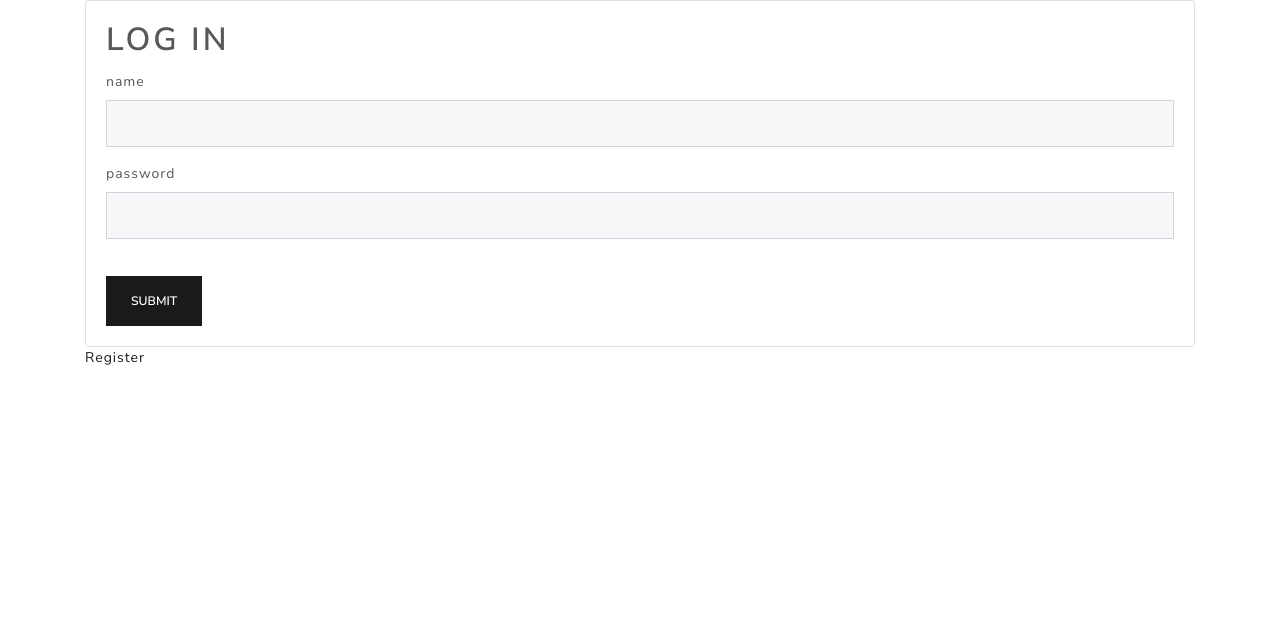
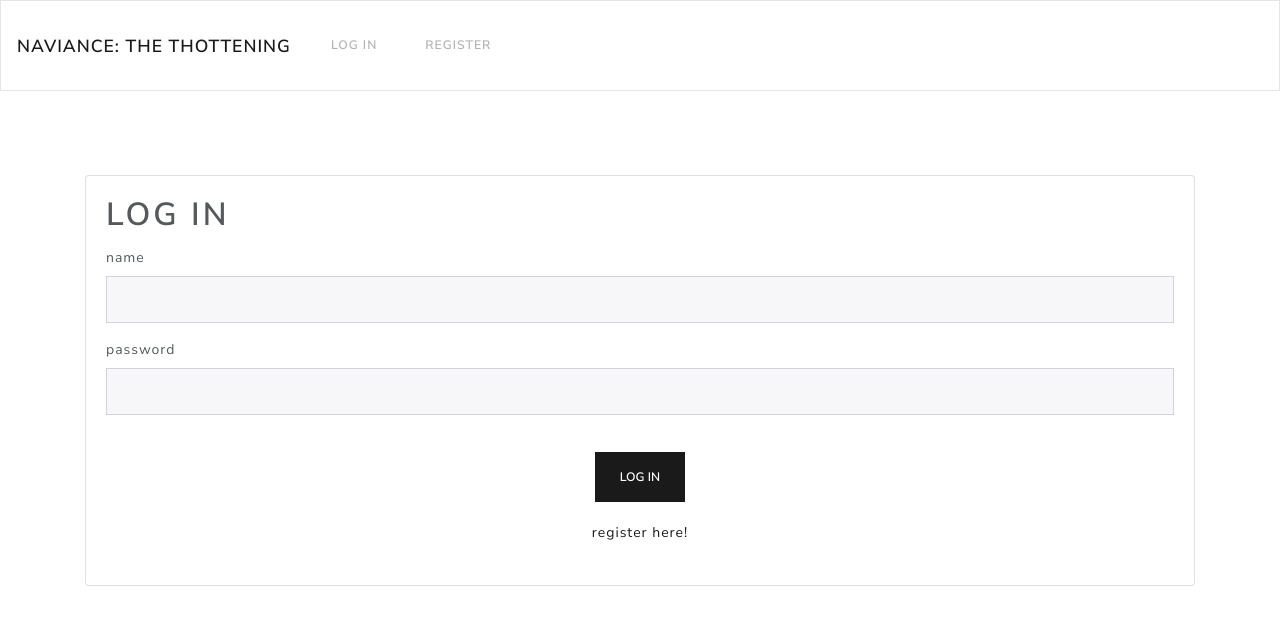
Before and after one commit to moodyRahman/navi-meta, a Flask app: page /login in a window 1280 px wide. Shown: the top 625 px of the page. Run offline with Flask 2, Linux system fonts and the light colour scheme; some libraries are stand-ins or nearby versions.

Commit message:
haha code go sleep

```diff
--- a/app/__init__.py
+++ b/app/__init__.py
@@ -32,6 +32,7 @@ def login_required(route):
         if 'user' in session:
             return route(*args, **kwargs)
         else:
+            flash('Please log in to see this page!', 'danger')
             return redirect(url_for('login'))
 
     return wrapper
@@ -45,7 +46,7 @@ def admin_required(route):
         if session['user']['mode'] == 'admin':
             return route(*args, **kwargs)
         else:
-            flash('Administrative privileges required')
+            flash('Administrative privileges required', 'danger')
             return redirect(url_for('index'))
 
     return wrapper
@@ -63,7 +64,7 @@ def index():
 @admin_required
 @login_required
 def admin():
-    flash('admin mode')
+    flash('admin mode', 'info')
     return render_template('home.html')
 
 
@@ -75,9 +76,10 @@ def login():
         user = usrctl.login(request.form['name'], request.form['password'])
         if user:
             session['user'] = {'name': user['name'], 'accounttype': user['accounttype']}
+            flash('Logged in successfully!', 'success')
             return redirect(url_for('index'))
         else:
-            flash('Invalid username or password')
+            flash('Invalid username or password', 'danger')
     return render_template('login.html', form=form)
 
 
@@ -95,9 +97,10 @@ def register():
         try:
             usrctl.create(request.form['name'], request.form['password'])
             print('SYSTEM: Created user ' + request.form['name'])
+            flash('Account created', 'success')
             return redirect(url_for('login'))
         except ValueError as ex:
-            flash(ex)
+            flash(ex, 'danger')
     return render_template('register.html', form=form)
 
 
--- a/app/templates/_base.html
+++ b/app/templates/_base.html
@@ -12,17 +12,65 @@
     {% endblock head %}
 </head>
 <body>
-{% with messages = get_flashed_messages() %}
-    {% if messages %}
-        <ul class=flashes>
-            {% for message in messages %}
-                <li>{{ message }}</li>
-            {% endfor %}
-        </ul>
-    {% endif %}
-{% endwith %}
+
+{# navbar #}
+<nav class="navbar navbar-expand-lg navbar-light bg-light">
+    <a class="navbar-brand" href="#">Naviance: The Thottening</a>
+    <button class="navbar-toggler" type="button" data-toggle="collapse" data-target="#navbarSupportedContent"
+            aria-controls="navbarSupportedContent" aria-expanded="false" aria-label="Toggle navigation">
+        <span class="navbar-toggler-icon"></span>
+    </button>
+
+    <div class="collapse navbar-collapse" id="navbarSupportedContent">
+        {% if not 'user' in session %}
+            <ul class="navbar-nav mr-auto">
+                <li class="nav-item">
+                    <a class="nav-link" href="{{ url_for('login') }}">Log In</a>
+                </li>
+                <li class="nav-item">
+                    <a class="nav-link" href="{{ url_for('register') }}">Register</a>
+                </li>
+            </ul>
+        {% else %}
+            <ul class="navbar-nav mr-auto">
+                <li class="nav-item">
+                    <a class="nav-link" href="#">My Colleges</a>
+                </li>
+                <li class="nav-item">
+                    <a class="nav-link" href="#">My Essays</a>
+                </li>
+                <li class="nav-item">
+                    <a class="nav-link" href="#">Essay Analysis</a>
+                </li>
+                <li class="nav-item">
+                    <a class="nav-link" href="#">Example Essays</a>
+                </li>
+            </ul>
+            <ul class="navbar-nav ml-auto">
+                <li class="nav-item">
+                    <a class="nav-link" href="{{ url_for('logout') }}">Logout</a>
+                </li>
+            </ul>
+        {% endif %}
+    </div>
+</nav>
 
 <div class="container">
+
+    <br><br>
+
+    {% with messages = get_flashed_messages(with_categories=true) %}
+        {% if messages %}
+            {% for category, message in messages %}
+                <div class="alert alert-{{ category }}" role="alert">
+                    {{ message }}
+                </div>
+                <br>
+            {% endfor %}
+        {% endif %}
+    {% endwith %}
+
+    <br><br>
 
     {% block body %}
     {% endblock body %}
--- a/app/templates/home.html
+++ b/app/templates/home.html
@@ -2,8 +2,6 @@
 {% block title %} homepage {% endblock title %}
 {% block head %} {% endblock head %}
 {% block body %}
-<h1>Homepage</h1>
-<p>Nothing here yet</p>
-
-<a href="/logout">Logout</a>
+    <h1>Epic Gamer Homepage</h1>
+    <p>Nothing here yet</p>
 {% endblock body %}
--- a/app/templates/login.html
+++ b/app/templates/login.html
@@ -20,16 +20,21 @@
                 </ul>
             {% endif %}
 
-            <form action="/login" method="POST">
+            <form action="{{ url_for('login') }}" method="POST">
                 {{ form_field(form.name) }}
                 {{ form_field(form.password) }}
                 <br>
-                <input type="submit" value="submit" class="btn btn-primary">
+                <center>
+                    <input type="submit" value="Log In" class="btn btn-primary">
+                </center>
             </form>
         </div>
 
+        <center>
+            <a href="{{ url_for('register') }}">register here!</a>
+            <br><br><br>
+        </center>
+
     </div>
 
-
-    <a href="/register">Register</a>
 {% endblock body %}
--- a/devlog.txt
+++ b/devlog.txt
@@ -8,3 +8,7 @@ ivanG -- June 8th 10:28:00 PM EST
 ivanG -- June 8th 12:02:00 PM EST
     Fix import errors
     Update requirements
+
+ivanG -- June 9th 1:25:00 AM EST
+    Major UI upgrades with bootstrap
+    Add relevant flashes to login/signup logic
```
Also changed, not shown: app/templates/register.html (+23 -14 lines).
